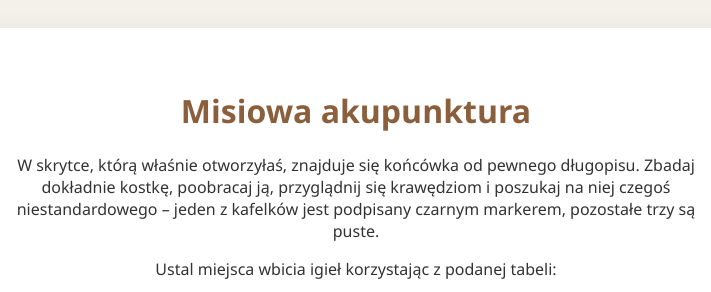
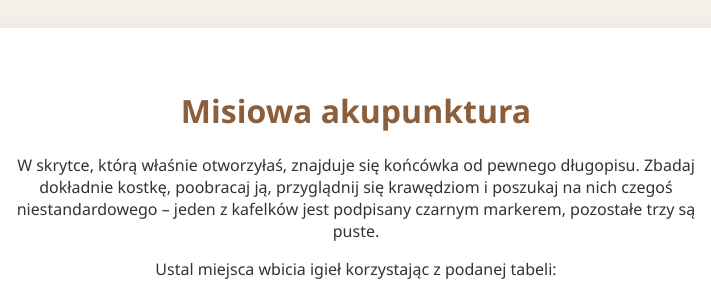
Before and after one commit to ziigsdft08/project_L, a plain HTML site: page index.html in a window 1280 px wide. Shown: the top 292 px of the page, 284-995 px from the left. Drawn offline with Linux system fonts and the light colour scheme.

Commit message:
Fix typo in HTML paragraph text

```diff
--- a/index.html
+++ b/index.html
@@ -26,7 +26,7 @@
 
     <div class="container">
         <h1>Misiowa akupunktura</h1>
-        <p>W skrytce, którą właśnie otworzyłaś, znajduje się końcówka od pewnego długopisu. Zbadaj dokładnie kostkę, poobracaj ją, przyglądnij się krawędziom i poszukaj na niej czegoś niestandardowego – jeden z kafelków jest podpisany czarnym markerem, pozostałe trzy są puste.</p>
+        <p>W skrytce, którą właśnie otworzyłaś, znajduje się końcówka od pewnego długopisu. Zbadaj dokładnie kostkę, poobracaj ją, przyglądnij się krawędziom i poszukaj na nich czegoś niestandardowego – jeden z kafelków jest podpisany czarnym markerem, pozostałe trzy są puste.</p>
 
         <p>Ustal miejsca wbicia igieł korzystając z podanej tabeli:</p>
         <table>
```
